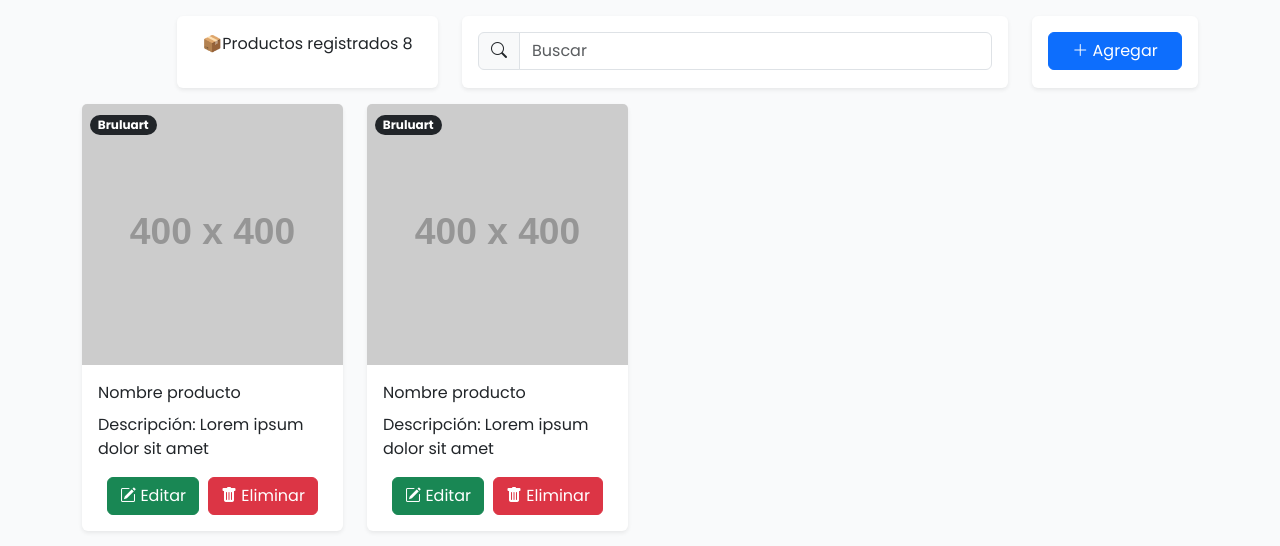
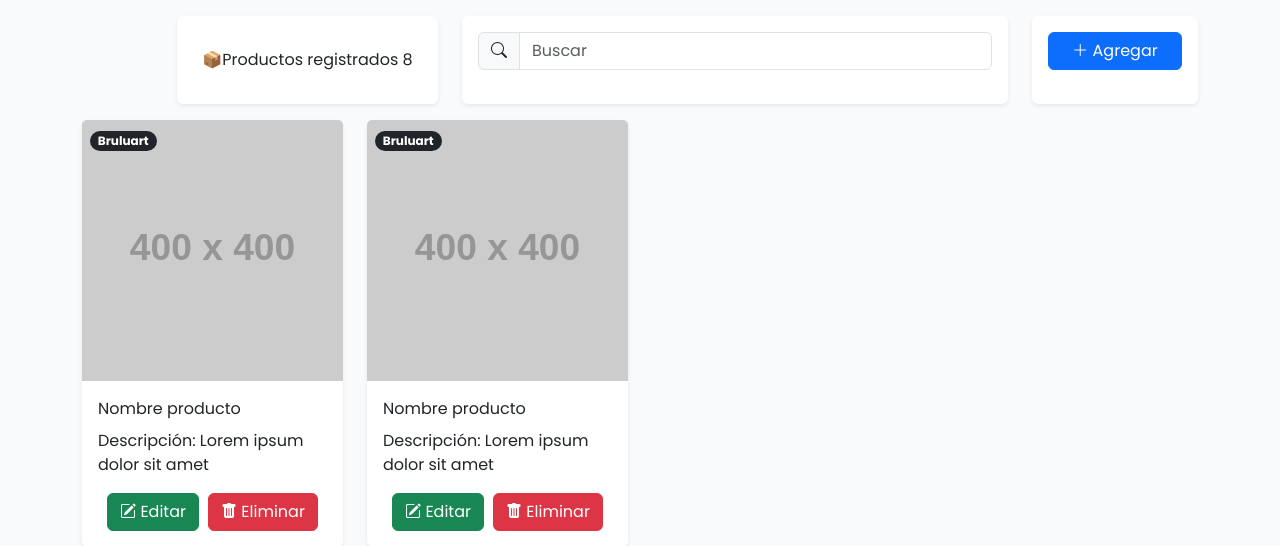
Before and after one commit to Jonathan-Miranda/ofertas, a PHP site: page /product.php in a window 1280 px wide. Shown: the part 54-600 px from the top of the page. Run offline with PHP 8.4, Linux system fonts and the light colour scheme; grey boxes labelled with a size stand in for pictures from a placeholder-image service; some libraries are stand-ins or nearby versions.

Commit message:
Se agregaron estilos para la vista productos

```diff
--- a/css/style.css
+++ b/css/style.css
@@ -32,3 +32,7 @@ body{
     font-size: 10vh;
     font-weight: bold;
 }
+
+.pp{
+    margin-top: 1rem;
+}
```
